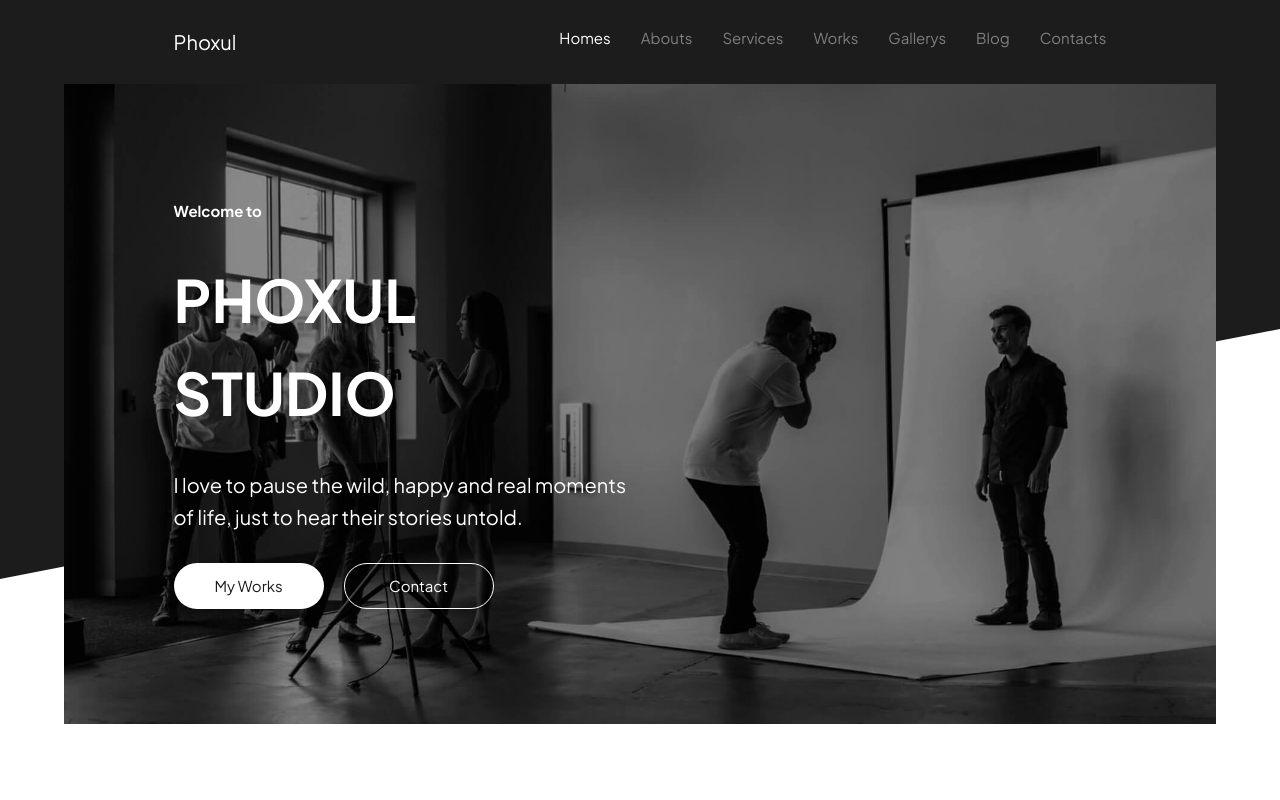
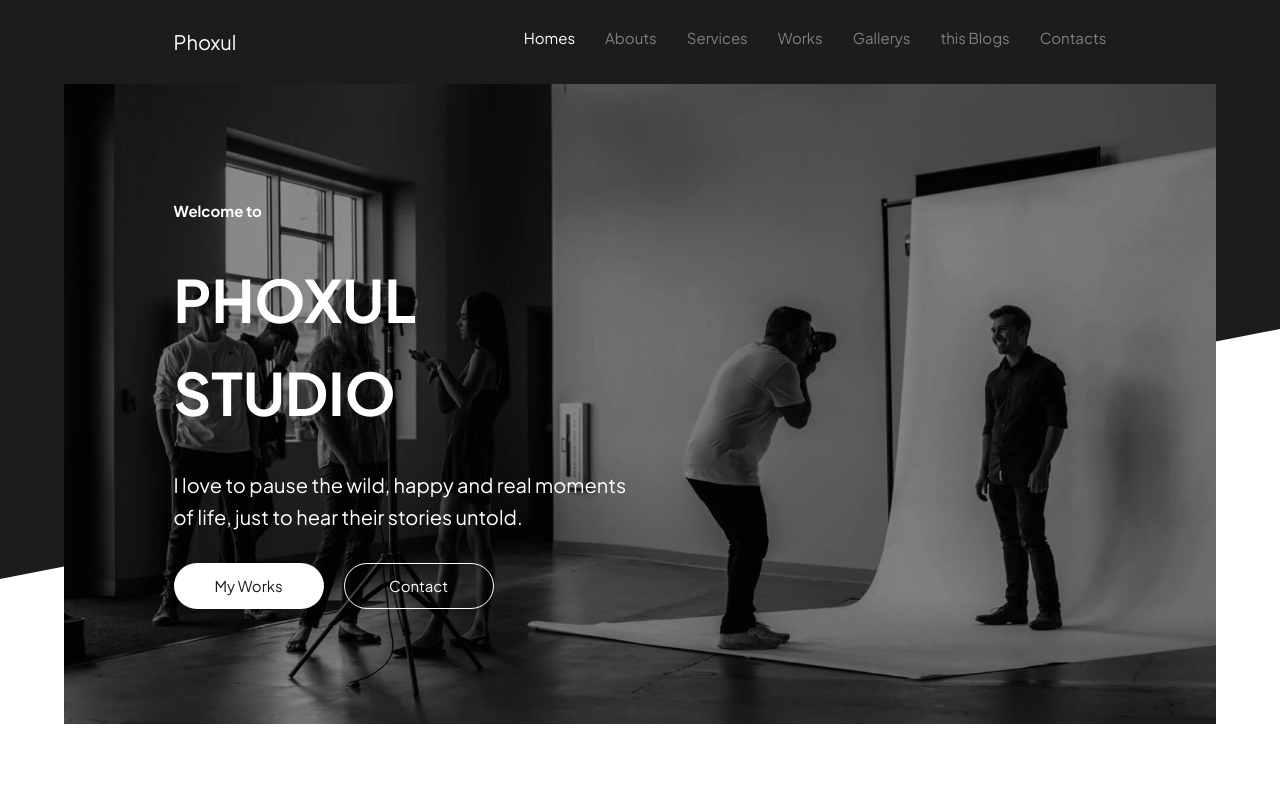
Before and after one commit to lodhivaibhav/test2, a plain HTML site: page index.html in a window 1280 px wide. Shown: the top 800 px of the page. Drawn offline with Linux system fonts and the light colour scheme.

Commit message:
sixth commit

```diff
--- a/index.html
+++ b/index.html
@@ -27,7 +27,7 @@
         <a class="header__nav--link" href="#">Services</a>
         <a class="header__nav--link" href="#">Works</a>
         <a class="header__nav--link" href="#">Gallerys</a>
-        <a class="header__nav--link" href="#">Blog</a>
+        <a class="header__nav--link" href="#">this Blogs</a>
         <a class="header__nav--link" href="#">Contacts</a>
       </nav>
 
```
